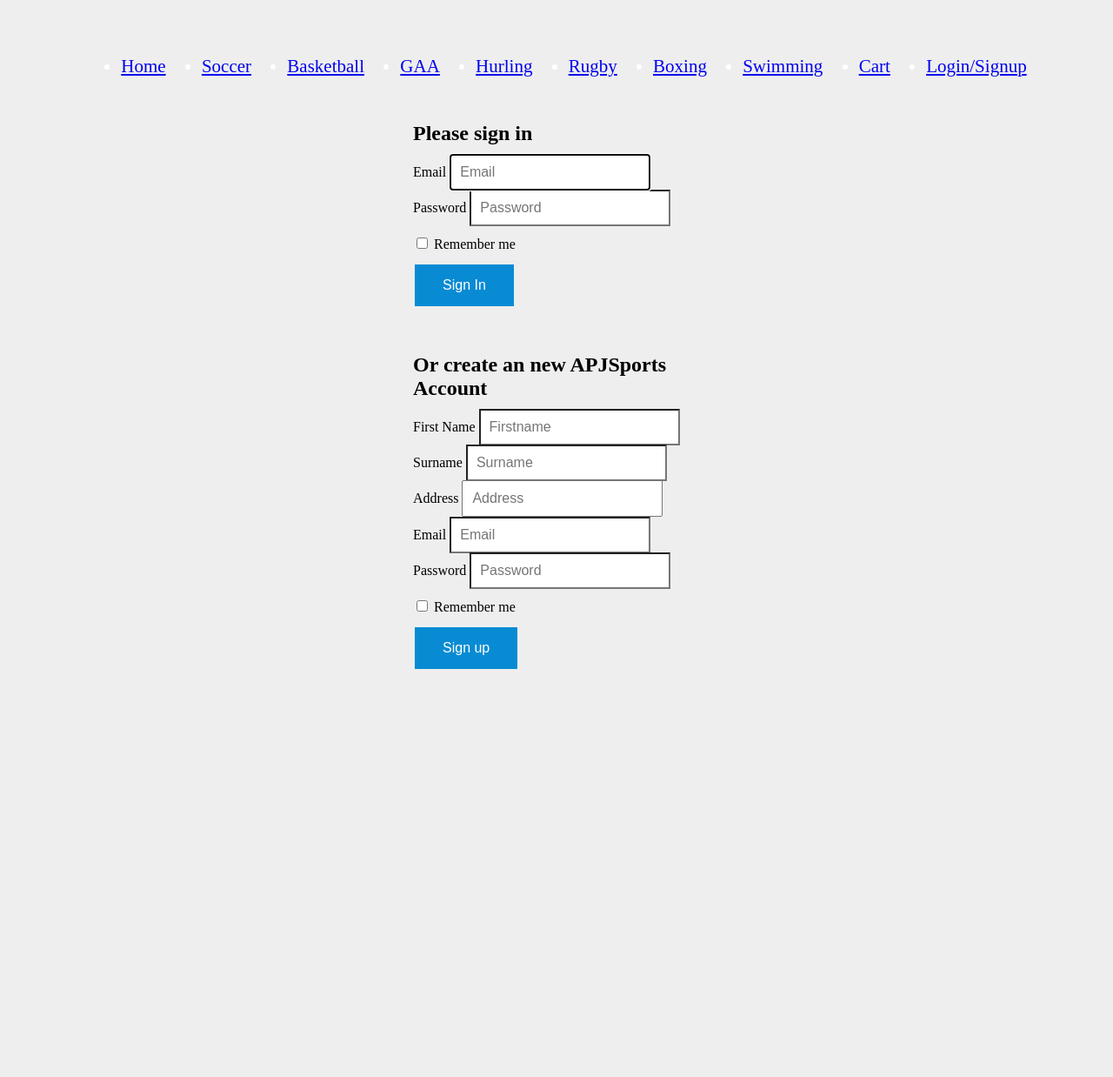
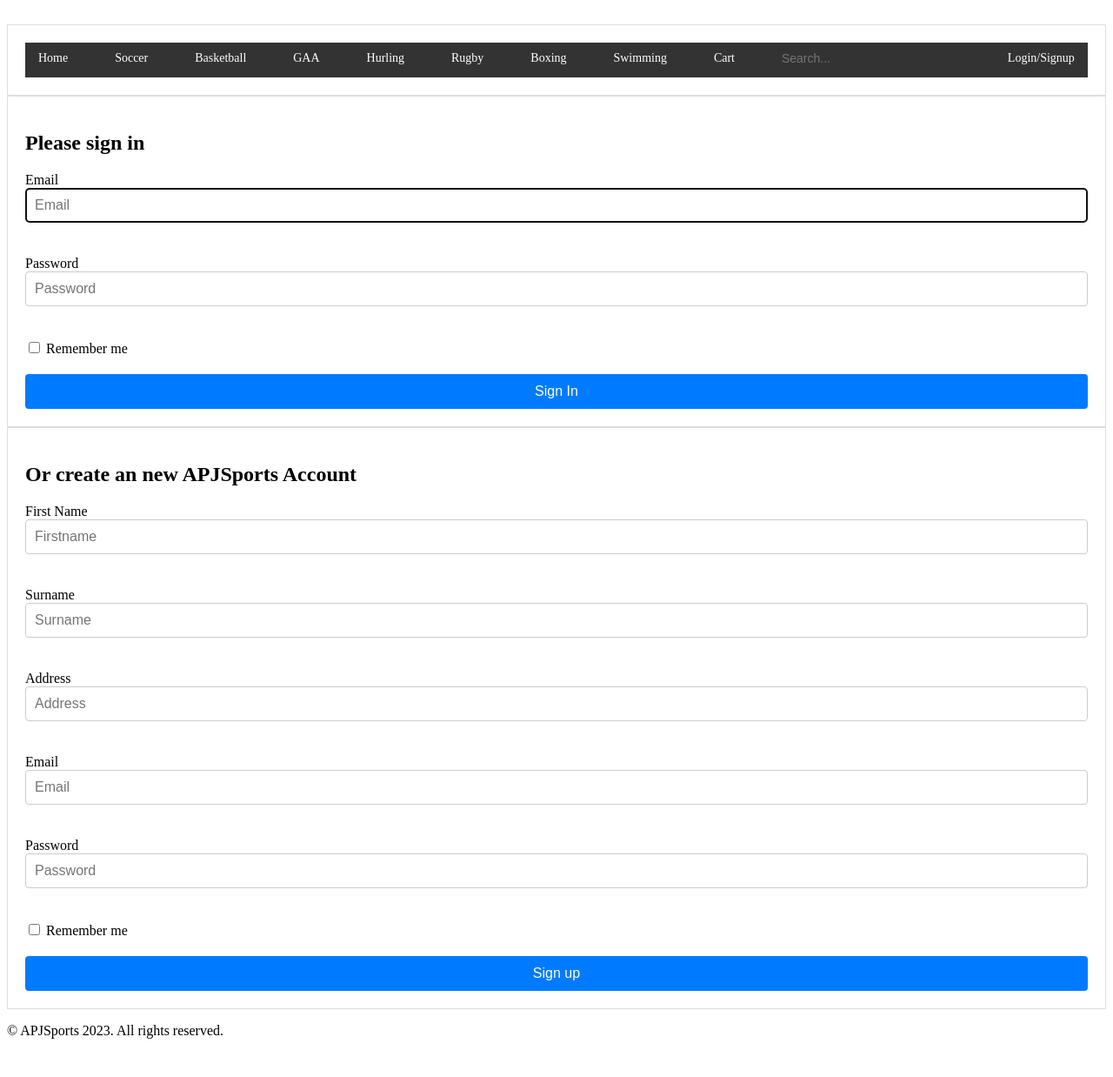
Before and after one commit to johnnylayson543/APJSports, a PHP site: page /html/signup.php in a window 1280 px wide. Shown: the whole page at 87% size. Before the commit the page ends 769 px from the top, so only its background shows below. Run offline with PHP 8.4, Linux system fonts and the light colour scheme.

Commit message:
Added few bits  (Adam)
Added cart page
Added search bar
Fixed css (needs work)

```diff
--- a/css/index.css
+++ b/css/index.css
@@ -7,9 +7,11 @@ li {
     font-size: 21px;
 }
 
-ul {
+header {
+    background-color: #333;
+    color: #fff;
     display: flex;
-    justify-content: space-evenly;
-    margin-right: 50px;
-    margin-left: 50px;
+    justify-content: center;
+    align-items: center;
+    padding: 1rem;
 }
--- /dev/null
+++ b/css/menubar.css
@@ -0,0 +1,52 @@
+.menu {
+    display: flex;
+    justify-content: space-between;
+    list-style-type: none;
+    margin: 0;
+    padding: 0;
+    background-color: #333;
+    height: 40px;
+}
+
+.menu li {
+    margin: 0 5px;
+}
+
+.menu li a {
+    display: block;
+    color: white;
+    text-align: center;
+    padding: 10px;
+    text-decoration: none;
+    font-size: 14px;
+}
+
+.menu li a:hover {
+    background-color: #111;
+}
+
+.search-form {
+    display: flex;
+}
+
+.search-form input[type="text"] {
+    border: none;
+    background-color: transparent;
+    color: white;
+    padding: 10px;
+    margin-right: 5px;
+    font-size: 14px;
+}
+
+.search-form button[type="submit"] {
+    border: none;
+    background-color: transparent;
+    color: white;
+    padding: 10px;
+    font-size: 14px;
+    cursor: pointer;
+}
+
+.right {
+    margin-left: auto;
+}
--- a/css/signup.css
+++ b/css/signup.css
@@ -1,73 +1,52 @@
-body {
-    padding-top: 40px;
-    padding-bottom: 40px;
-    background-color: #eee;
+.container {
+    max-width: 2000px;
+    margin: 0 auto;
+    padding: 20px;
+    border: 1px solid #ddd;
+    background-color: #fff;
 }
 
-.alert
-
-{
-    background-color: F23208;
-}
-.button {
-    background-color: #088BD3;
-    border: none;
-    color: white;
-    padding: 15px 32px;
-    text-align: center;
-    text-decoration: none;
-    display: inline-block;
-    font-size: 16px;
-    margin: 4px 2px;
-    cursor: pointer;
+.form-signup-heading {
+    font-size: 24px;
+    margin-bottom: 20px;
 }
 
-.form-signup {
-    max-width: 330px;
-    padding: 15px;
-    margin: 0 auto;
+.form-control {
+    display: block;
+    width: 100%;
+    height: 40px;
+    padding: 10px;
+    margin-bottom: 20px;
+    border: 1px solid #ccc;
+    border-radius: 4px;
+    box-sizing: border-box;
+    font-size: 16px;
 }
-.form-signup .form-signup-heading,
-.form-signup .checkbox {
-    margin-bottom: 10px;
+
+.checkbox {
+    margin-bottom: 20px;
 }
-.form-signup.checkbox {
+
+.checkbox label {
+    font-size: 16px;
     font-weight: normal;
 }
-.form-signup .form-control {
-    position: relative;
-    height: auto;
-    -webkit-box-sizing: border-box;
-    -moz-box-sizing: border-box;
-    box-sizing: border-box;
+
+.button {
+    display: block;
+    width: 100%;
+    height: 40px;
     padding: 10px;
+    margin-top: 20px;
+    border: none;
+    border-radius: 4px;
+    background-color: #007bff;
+    color: #fff;
     font-size: 16px;
+    cursor: pointer;
+    transition: background-color 0.3s ease;
 }
-.form-signup .form-control:focus {
-    z-index: 2;
+
+.button:hover {
+    background-color: #0069d9;
 }
-.form-signup input[type="email"] {
-    margin-bottom: -1px;
-    border-bottom-right-radius: 0;
-    border-bottom-left-radius: 0;
-}
-.form-signup input[type="firstname"] {
-    margin-bottom: -1px;
-    border-bottom-right-radius: 0;
-    border-bottom-left-radius: 0;
-}
-.form-signup input[type="surname"] {
-    margin-bottom: -1px;
-    border-bottom-right-radius: 0;
-    border-bottom-left-radius: 0;
-}
-.form-signup input[type="password"] {
-    margin-bottom: 10px;
-    border-top-left-radius: 0;
-    border-top-right-radius: 0;
-}
-.form-signup-heading input[type="address"] {
-    margin-bottom: -1px;
-    border-bottom-right-radius: 0;
-    border-bottom-left-radius: 0;
-}
--- a/html/basketball.php
+++ b/html/basketball.php
@@ -1,7 +1,9 @@
 <?php require_once '../template/header.php';?>
 <?php require_once '../loginsession/forceloginheader.php';?>
+<link rel="stylesheet" type="text/css" href="../css/basketball.css">
 <title>Basketball</title>
 </head>
+
 
 
 <body>
--- a/html/index.php
+++ b/html/index.php
@@ -2,8 +2,9 @@
 <?php require_once '../loginsession/forceloginheader.php';?>
 <title>APJSports - Home Page</title>
 </head>
-
-
+<header>
+<h1>APJSports</h1>
+</header>
 
 
         <div class="mainarea">
--- a/template/footer.php
+++ b/template/footer.php
@@ -1,2 +1,7 @@
 </body>
+
+
+<footer>
+    <p>&copy; APJSports 2023. All rights reserved.</p>
+</footer>
 </html>
--- a/template/header.php
+++ b/template/header.php
@@ -6,13 +6,14 @@
     <meta http-equiv="X-UA-Compatible" content="IE=edge">
     <meta name="viewport" content="width=device-width, initial-scale=1">
     <link rel="stylesheet" type="text/css" href="../css/index.css">
+    <link rel="stylesheet" type="text/css" href="../css/menubar.css">
 
 <body>
 
 <div class="container">
     <div class="header clearfix">
         <nav>
-            <ul>
+            <ul class="menu">
                 <li><a href="index.php">Home</a></li>
                 <li><a href="soccer.php">Soccer</a></li>
                 <li><a href="basketball.php">Basketball</a></li>
@@ -22,7 +23,12 @@
                 <li><a href="boxing.php">Boxing</a></li>
                 <li><a href="swimming.php">Swimming</a></li>
                 <li><a href="cart.php">Cart</a></li>
-                <li><a href="signup.php">Login/Signup</a></li>
+                <li class="right"><form class="search-form">
+                        <input type="text" placeholder="Search...">
+                        <button type="submit"><i class="fa fa-search"></i></button>
+                    </form>
+                </li>
+                <li class="right"><a href="signup.php">Login/Signup</a></li>
             </ul>
         </nav>
     </div>
```
Also changed, not shown: css/cart.css (added, +53 -0 lines), html/cart.php (added, +39 -0 lines), css/basketball.css (added), css/signin.css (deleted).
